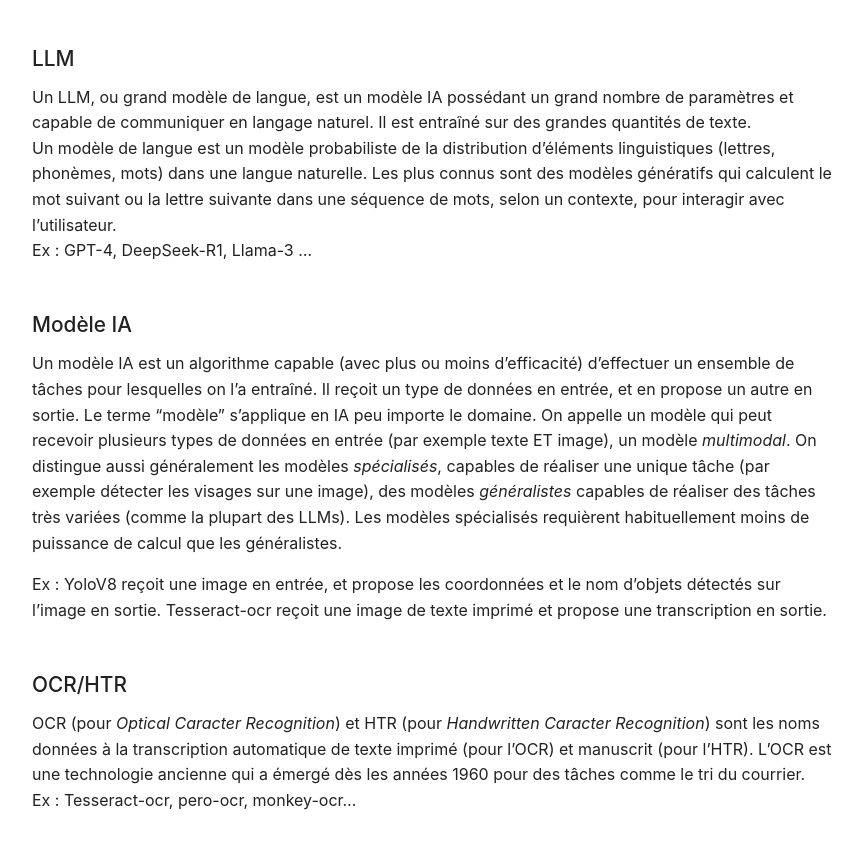
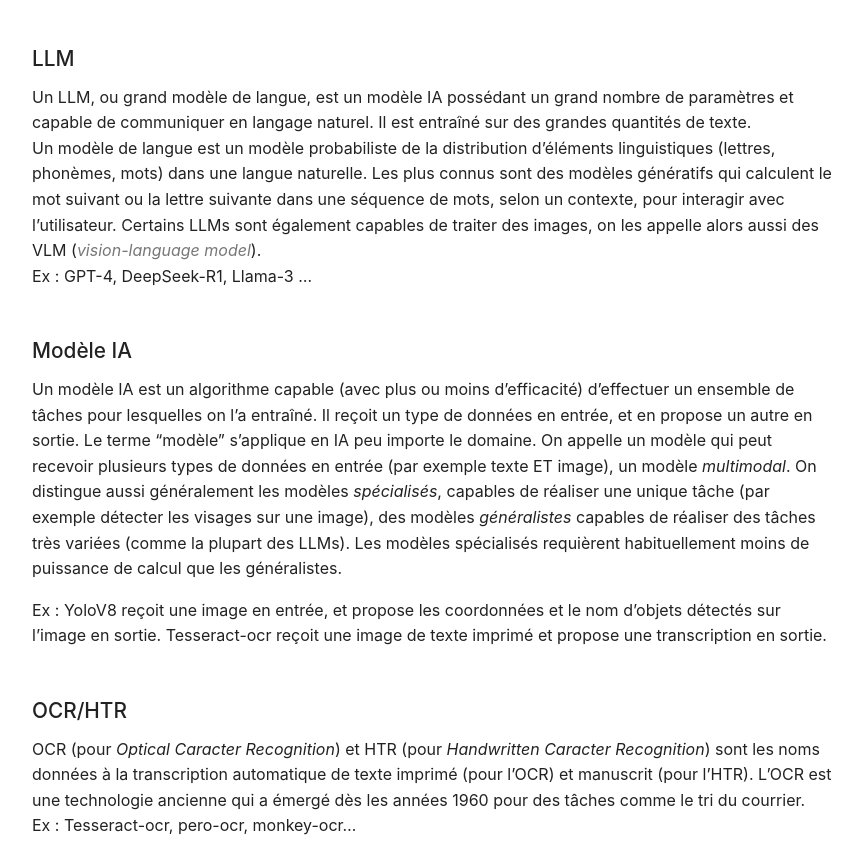
Before and after one commit to guide-IA/guide-IA.github.io, a plain HTML site: page lexique.html in a window 1280 px wide. Shown: the part 1686-2528 px from the top of the page, without its empty margins (372-1234 px from the left). Drawn offline with Linux system fonts and the light colour scheme.

Commit message:
modifs liens

```diff
--- a/lexique.html
+++ b/lexique.html
@@ -73,7 +73,7 @@
                 Un modèle de langue est un modèle probabiliste de la distribution d’éléments linguistiques (lettres,
                 phonèmes, mots) dans une langue naturelle. Les plus connus sont des modèles génératifs qui calculent le
                 mot suivant ou la lettre suivante dans une séquence de mots, selon un contexte, pour interagir avec
-                l’utilisateur.<br>
+                l’utilisateur. Certains LLMs sont également capables de traiter des images, on les appelle alors aussi des VLM (<i>vision-language model</i>).<br>
                 Ex : GPT-4, DeepSeek-R1, Llama-3 …</p>
             <h3 id="Modèle-IA">Modèle IA</h3>
             <p>Un modèle IA est un algorithme capable (avec plus ou moins d’efficacité) d’effectuer un ensemble de
```
Also changed, not shown: accueil_par_usages.html (+1 -11 lines).
